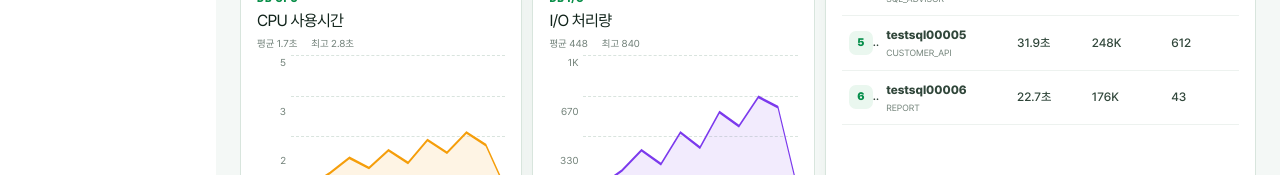
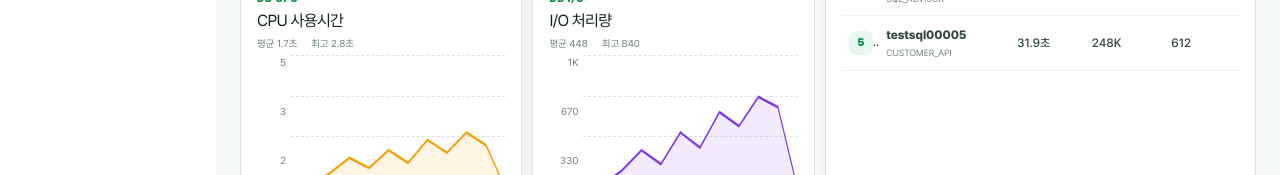
Before and after one commit to DBInc-LifeInsuranceTeam-ITO/SQL-Advisor, a Vue app in the folder frontend/: page /dashboard in a window 1280 px wide. Both pictures are taken after a click on the button "대시보드". Shown: the part 523-698 px from the top of the page. Built offline with nearby package versions, Linux system fonts and the light colour scheme; no server answers.

Commit message:
fix: limit Top SQL rows to card height

```diff
--- a/frontend/src/views/awr/AwrDashboard.vue
+++ b/frontend/src/views/awr/AwrDashboard.vue
@@ -80,7 +80,7 @@
               <tr><th>순위</th><th>SQL ID</th><th>수행시간</th><th>Buffer Gets</th><th>실행</th></tr>
             </thead>
             <tbody>
-              <tr v-for="(sql, index) in topSql.slice(0, 7)" :key="`${sql.sqlId}-${index}`">
+              <tr v-for="(sql, index) in visibleTopSql" :key="`${sql.sqlId}-${index}`">
                 <td><span class="rank-badge">{{ index + 1 }}</span></td>
                 <td><strong class="sql-id">{{ sql.sqlId }}</strong><small>{{ sql.module || sql.sectionName || '모듈 정보 없음' }}</small></td>
                 <td>{{ formatMetricNumber(sql.elapsedTimeSec) }}초</td>
@@ -107,6 +107,7 @@ type ActivityPoint = MonitoringDashboardResponse['activity']['points'][number]
 const TEST_CONNECTION_ID = -1
 const CHART_SLOT_COUNT = 12
 const CHART_INTERVAL_MS = 2000
+const TOP_SQL_VISIBLE_COUNT = 5
 
 const connections = ref<TargetDbConnectionResponse[]>([])
 const selectedConnectionId = ref(TEST_CONNECTION_ID)
@@ -126,6 +127,7 @@ const activityPoints = computed(() => dashboard.value?.activity.points || [])
 const chartWindow = computed(() => buildChartWindow(activityPoints.value))
 const lastUpdated = computed(() => formatTime(dashboard.value?.connection.collectedAt))
 const firstChartTime = computed(() => formatTime(chartWindow.value[0]?.collectedAt))
+const visibleTopSql = computed(() => topSql.value.slice(0, TOP_SQL_VISIBLE_COUNT))
 const summaries = computed(() => [
   { label: '현재 실행 SQL', value: `${dashboard.value?.summary.activeSqlCount || 0}건`, description: 'Active 세션 기준', tone: 'normal' },
   { label: '장기 실행 SQL', value: `${dashboard.value?.summary.longRunningSqlCount || 0}건`, description: '30초 이상 수행', tone: 'warning' },
```
